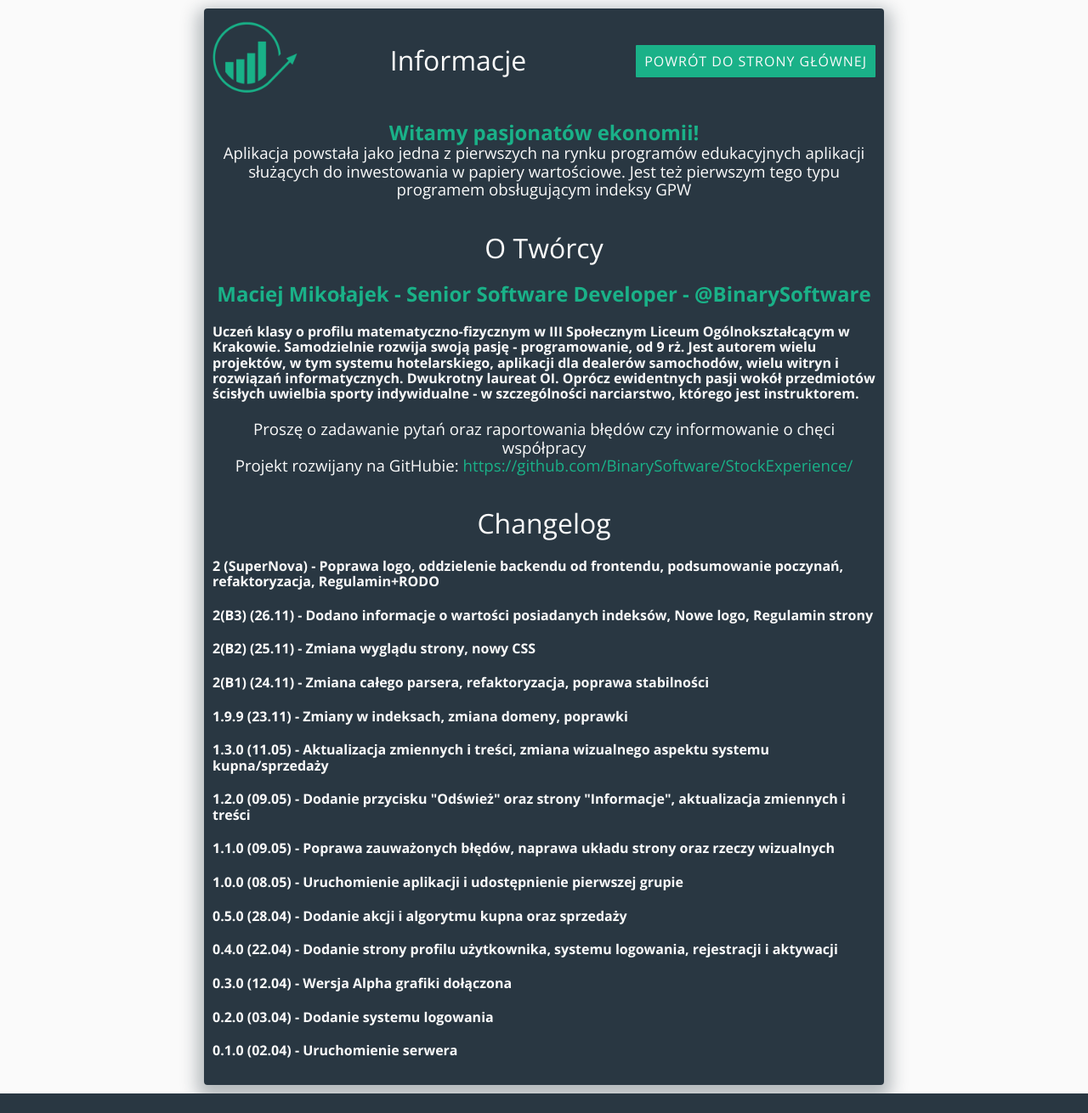
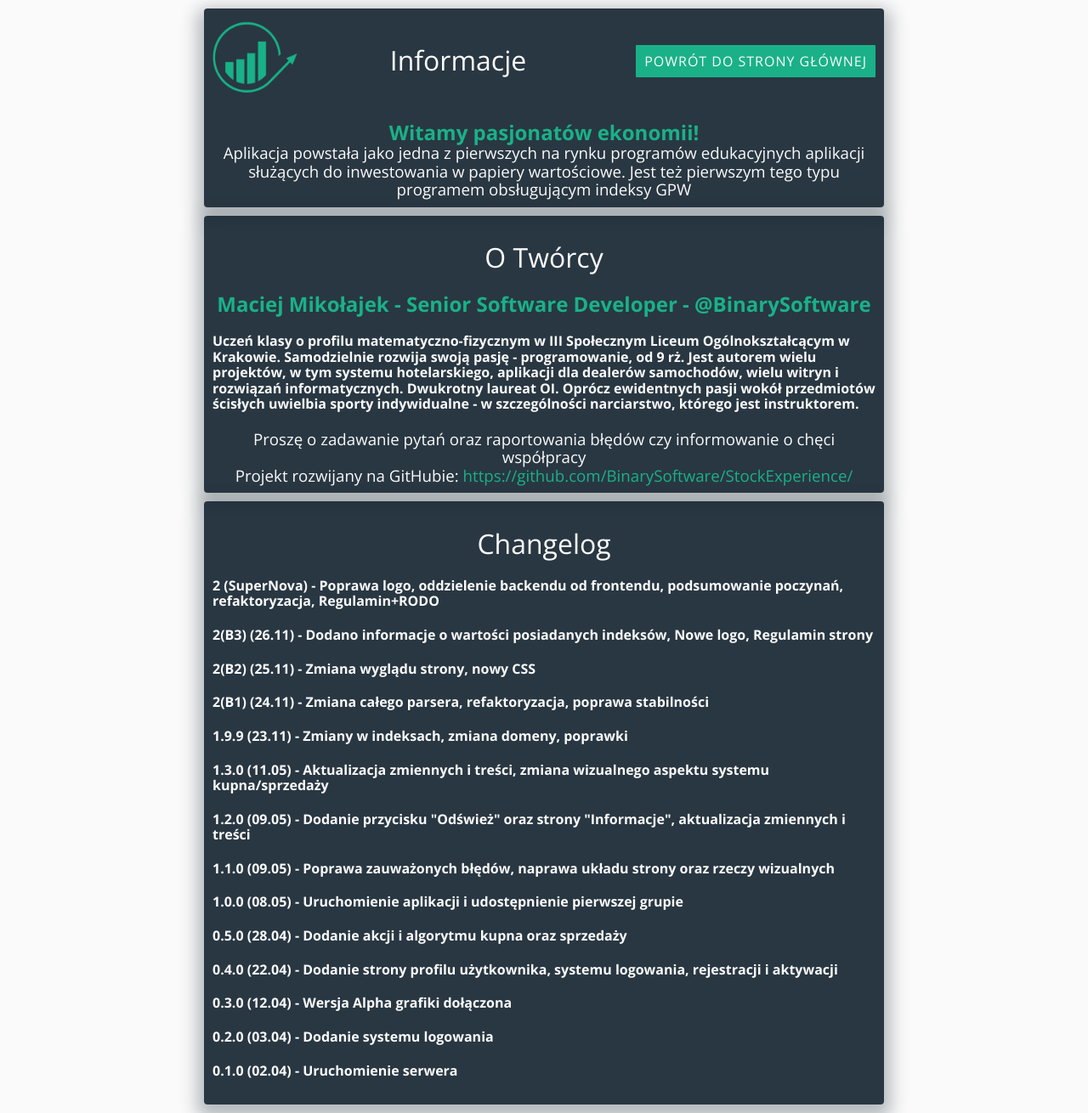
Before and after one commit to BinarySoftware/StockExperience, a PHP site: page /info.php in a window 1280 px wide. Shown: the whole page at 85% size. Before the commit the page ends 1287 px from the top, so only its background shows below. Run offline with PHP 8.4, Linux system fonts and the light colour scheme; some libraries are stand-ins or nearby versions.

Commit message:
visual changes minor

```diff
--- a/info.php
+++ b/info.php
@@ -17,13 +17,15 @@
     <br />
     <h2>Witamy pasjonatów ekonomii!</h2>
     <h3>Aplikacja powstała jako jedna z pierwszych na rynku programów edukacyjnych aplikacji służących do inwestowania w papiery wartościowe. Jest też pierwszym tego typu programem obsługującym indeksy GPW</h3>
-    <br />
+  </div>
+  <div class="form">
     <h1>O Twórcy</h1>
     <h2>Maciej Mikołajek - Senior Software Developer - <a href="https://github.com/BinarySoftware/">@BinarySoftware</a></h2>
     <h4>Uczeń klasy o profilu matematyczno-fizycznym w III Społecznym Liceum Ogólnokształcącym w Krakowie. Samodzielnie rozwija swoją pasję - programowanie, od 9 rż. Jest autorem wielu projektów, w tym systemu hotelarskiego, aplikacji dla dealerów samochodów, wielu witryn i rozwiązań informatycznych. Dwukrotny laureat OI. Oprócz ewidentnych pasji wokół przedmiotów ścisłych uwielbia sporty indywidualne - w szczególności narciarstwo, którego jest instruktorem.</h4>
     <h3>Proszę o zadawanie pytań oraz raportowania błędów czy informowanie o chęci współpracy</h3>
     <h3>Projekt rozwijany na GitHubie: <a href="https://github.com/BinarySoftware/StockExperience/">https://github.com/BinarySoftware/StockExperience/</a></h3>
-    <br />
+  </div>
+  <div class="form">
     <h1>Changelog</h1>
     <h4>2 (SuperNova) - Poprawa logo, oddzielenie backendu od frontendu, podsumowanie poczynań, refaktoryzacja, Regulamin+RODO</h4>
     <h4>2(B3) (26.11) - Dodano informacje o wartości posiadanych indeksów, Nowe logo, Regulamin strony </h4>
```
Also changed, not shown: profile.php (+3 -6 lines).
